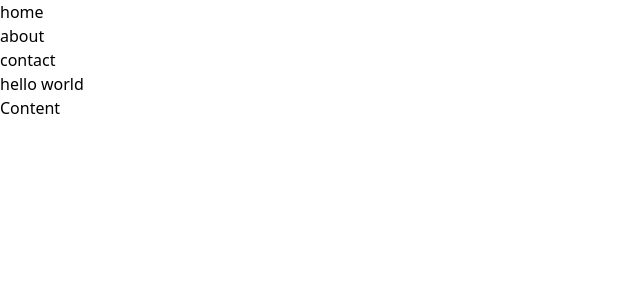
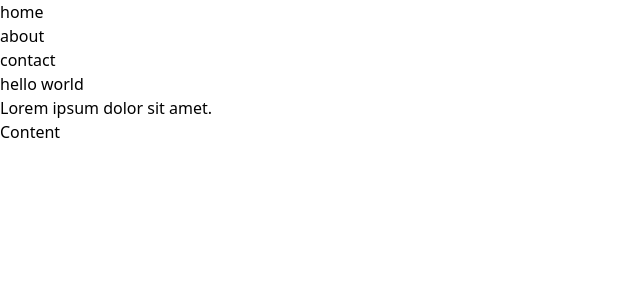
Before and after one commit to SriVats18/UCA, a React (Vite) app: page / in a window 1280 px wide. Shown: the top 300 px of the page, without its empty margins (0-640 px from the left). Built offline with nearby package versions, Linux system fonts and the light colour scheme.

Commit message:
added paragraph

```diff
--- a/src/Pages/Home.jsx
+++ b/src/Pages/Home.jsx
@@ -5,6 +5,7 @@ const Home = () => {
         <div className='h-lvh'>
             <div className='w-full bg-slate-500 '><ul className='flex justify-between'><li>home</li><li>about</li><li>contact</li></ul></div>
             <h1>hello world</h1>
+            <p>Lorem ipsum dolor sit amet.</p>
         </div>
     )
 }
```
